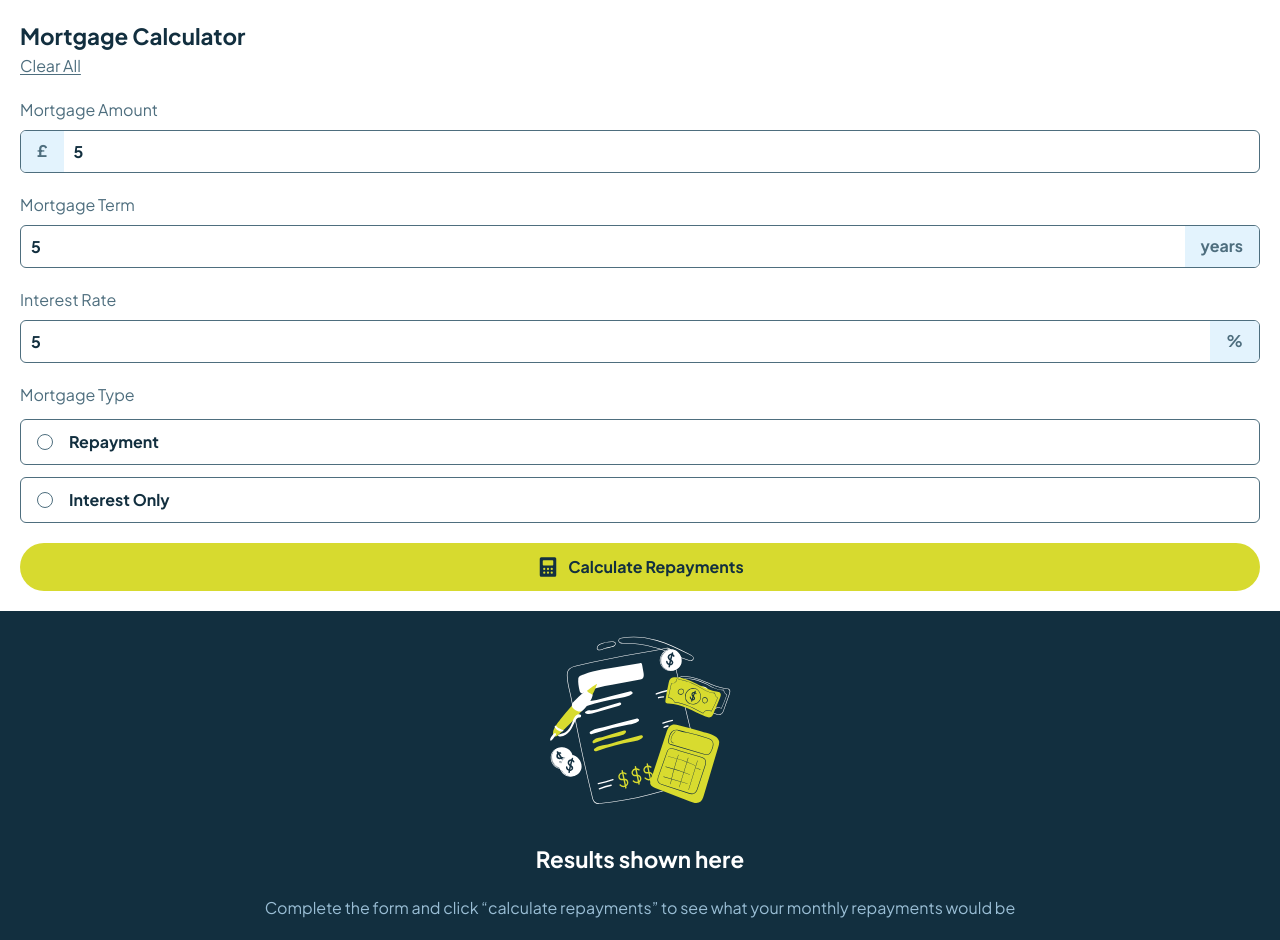
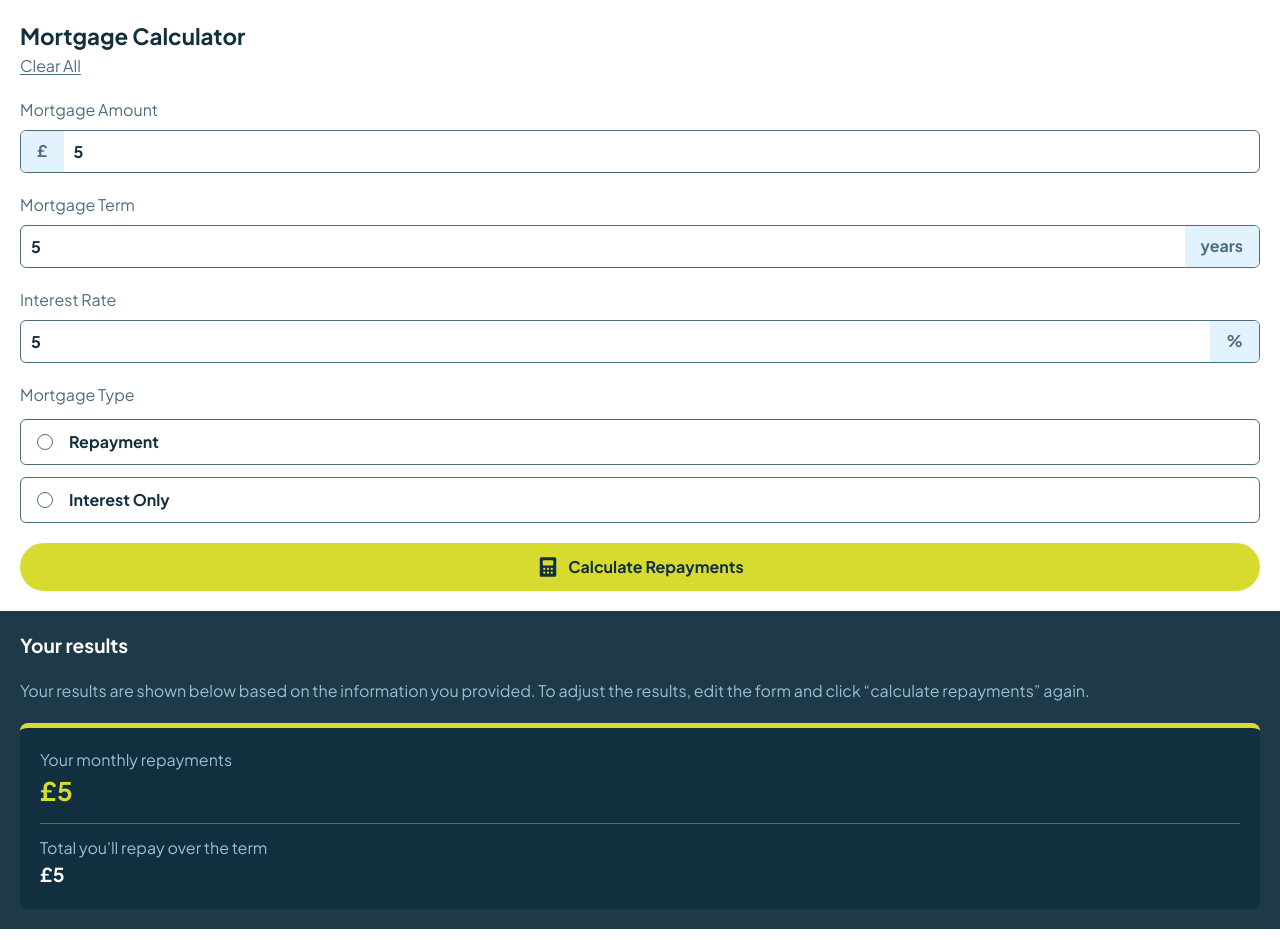
Before and after one commit to 7savv7/frontendmentor, a React (Vite) app in the folder junior/mortgage-repayment-calculator/: page / in a window 1280 px wide. Both pictures are taken after typing "5", "5", "5" into the empty fields and a click on the button "Calculate Repayments". Built offline with nearby package versions, Linux system fonts and the light colour scheme; a web font is replaced by a local one.

Commit message:
[mortgage-repayment-calculator]: Add results section and show results logic

```diff
--- a/junior/mortgage-repayment-calculator/src/App.tsx
+++ b/junior/mortgage-repayment-calculator/src/App.tsx
@@ -5,6 +5,7 @@ function App() {
   const [amount, setAmount] = useState<number | null>(null);
   const [term, setTerm] = useState<number | null>(null);
   const [rate, setRate] = useState<number | null>(null);
+  const [results, setResults] = useState<boolean>(false);
   return (
     <div className="min-h-svh lg:min-h-screen text-slate-700">
       <div className="p-5 flex flex-col gap-5">
@@ -18,6 +19,7 @@ function App() {
               setTerm(null);
               setRate(null);
               setType(null);
+              setResults(false);
             }}
             type="button"
             className="underline underline-offset-2"
@@ -105,6 +107,7 @@ function App() {
 
         <button
           type="button"
+          onClick={() => setResults(true)}
           className="cursor-pointer rounded-full bg-lime flex items-center justify-center p-3 font-bold text-slate-900 gap-2"
         >
           <img src="/images/icon-calculator.svg" alt="calculator" /> Calculate
@@ -112,15 +115,45 @@ function App() {
         </button>
       </div>
 
-      <div className="bg-slate-900 flex flex-col items-center gap-5 p-5 text-center text-white">
-        <img src="/images/illustration-empty.svg" alt="empty" />
+      <div className="bg-slate-900/95 p-5 text-white ">
+        {results ? (
+          <div className="flex flex-col gap-5 text-slate-300">
+            <p className="font-bold text-[1.2em] text-white">Your results</p>
 
-        <p className="text-[1.4em] font-bold">Results shown here</p>
+            <p>
+              Your results are shown below based on the information you
+              provided. To adjust the results, edit the form and click
+              “calculate repayments” again.
+            </p>
 
-        <p className="text-slate-300">
-          Complete the form and click “calculate repayments” to see what your
-          monthly repayments would be
-        </p>
+            <div className="bg-slate-900 p-5 border-t-5 border-lime rounded-lg">
+              <div>
+                <p>Your monthly repayments</p>
+                <p className="text-lime font-bold text-[1.6em] border-b border-slate-700 pb-3 mb-3">
+                  £{new Intl.NumberFormat("en-US").format(amount!)}
+                </p>
+              </div>
+
+              <div>
+                <p>Total you'll repay over the term</p>
+                <p className="text-white font-bold text-[1.2em]">
+                  £{new Intl.NumberFormat("en-US").format(amount!)}
+                </p>
+              </div>
+            </div>
+          </div>
+        ) : (
+          <div className="flex flex-col items-center gap-5 text-center">
+            <img src="/images/illustration-empty.svg" alt="empty" />
+
+            <p className="text-[1.4em] font-bold">Results shown here</p>
+
+            <p className="text-slate-300">
+              Complete the form and click “calculate repayments” to see what
+              your monthly repayments would be
+            </p>
+          </div>
+        )}
       </div>
     </div>
   );
```
